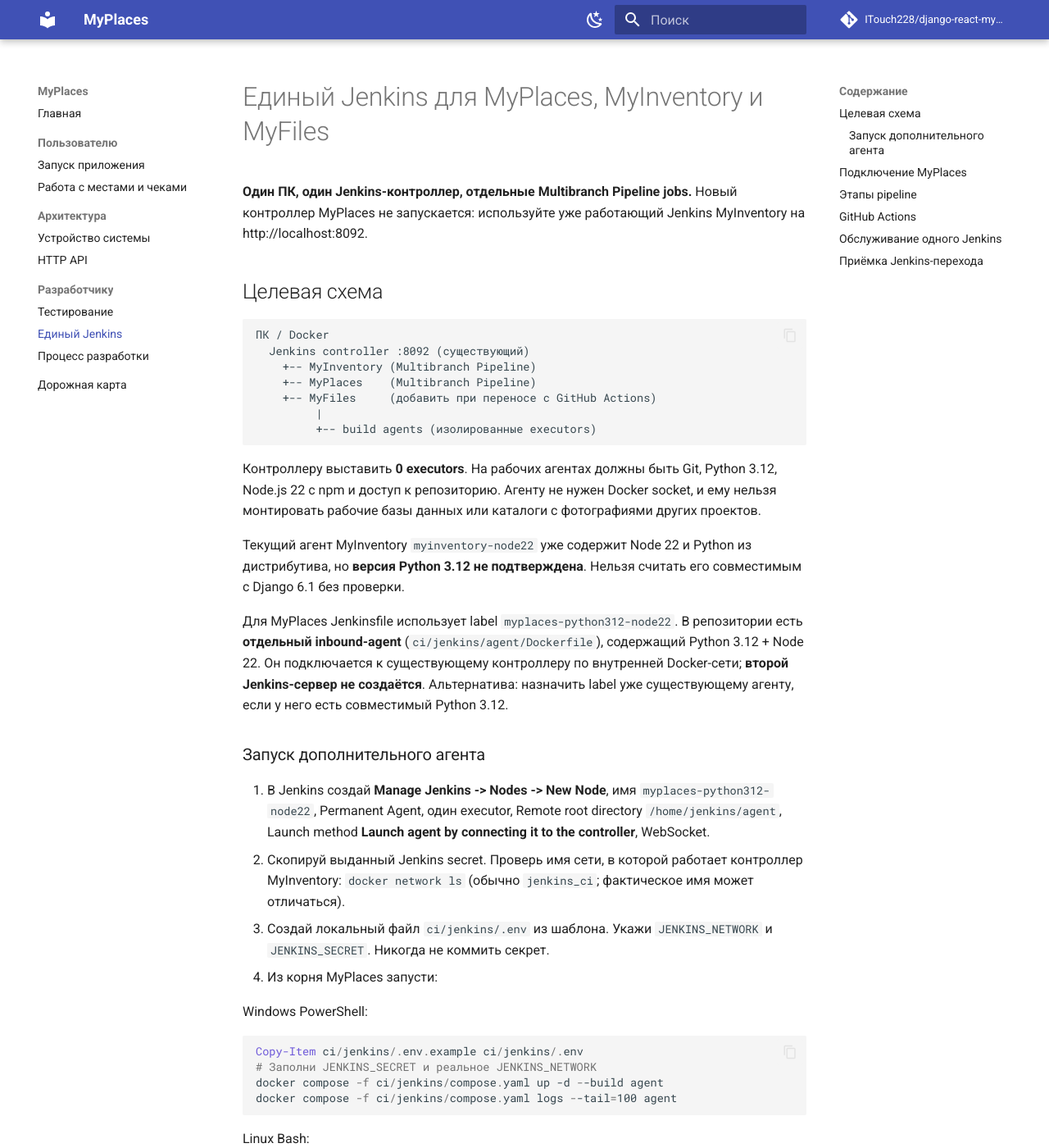
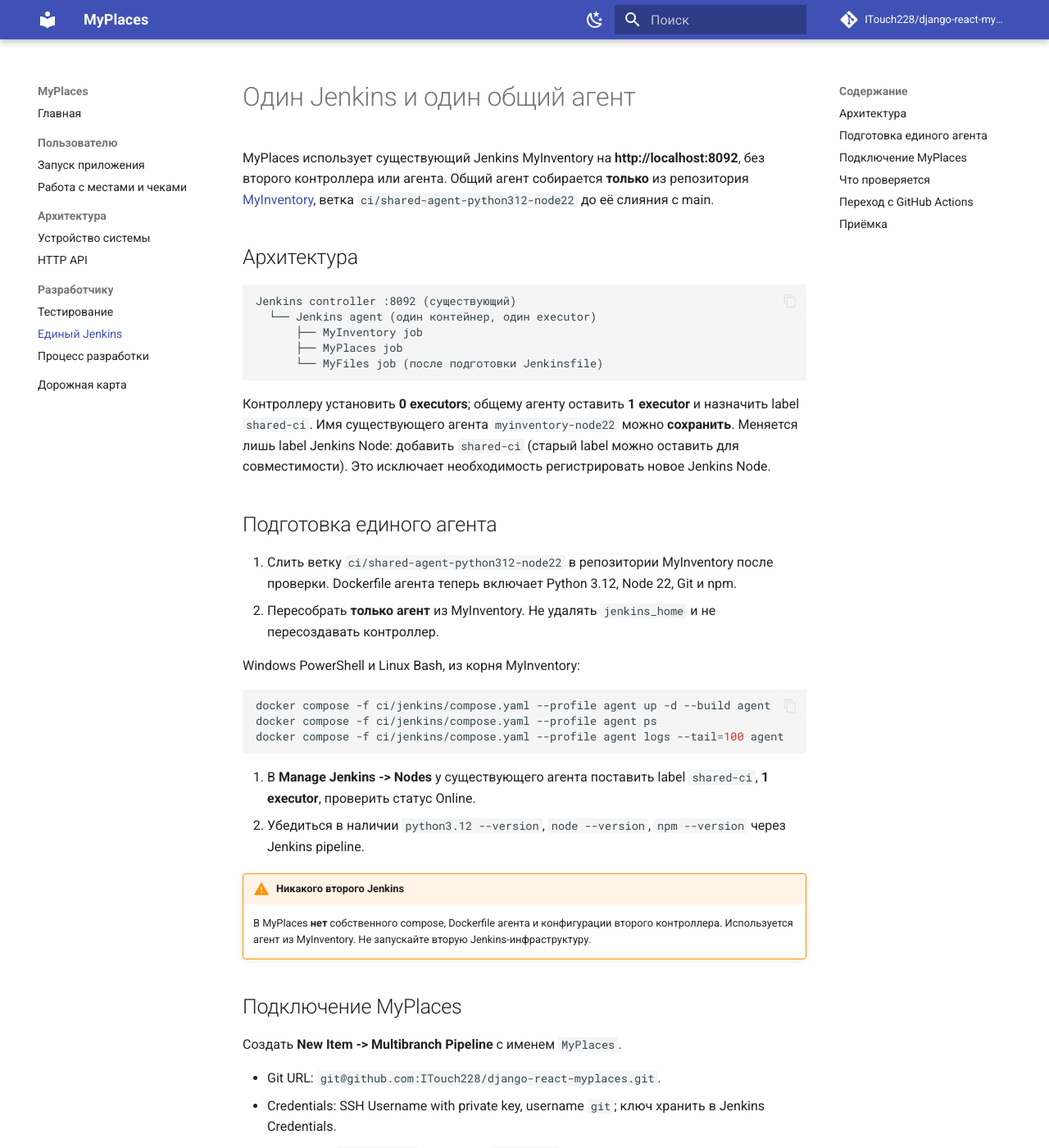
Before and after one commit to ITouch228/django-react-myplaces, an MkDocs documentation site: the page built from docs/jenkins.md, in a window 1280 px wide and 1400 px high. Shown: the whole window at 82% size. Built offline with MkDocs 1.6.1 and Material for MkDocs 9.7.7, drawn with Linux system fonts in a browser that asks for light colours; comment, search, counter and statistics services are not loaded; some of the changed text lies outside the part shown.

Commit message:
docs(ci): describe single Jenkins agent shared by all repositories

````diff
--- a/docs/jenkins.md
+++ b/docs/jenkins.md
@@ -1,97 +1,70 @@
-# Единый Jenkins для MyPlaces, MyInventory и MyFiles
+# Один Jenkins и один общий агент
 
-**Один ПК, один Jenkins-контроллер, отдельные Multibranch Pipeline jobs.** Новый контроллер MyPlaces не запускается: используйте уже работающий Jenkins MyInventory на http://localhost:8092.
+MyPlaces использует существующий Jenkins MyInventory на **http://localhost:8092**, без второго контроллера или агента. Общий агент собирается **только** из репозитория [MyInventory](https://github.com/ITouch228/fastapi-react-my_inventory), ветка `ci/shared-agent-python312-node22` до её слияния с main.
 
-## Целевая схема
+## Архитектура
 
 ```text
-ПК / Docker
-  Jenkins controller :8092 (существующий)
-    +-- MyInventory (Multibranch Pipeline)
-    +-- MyPlaces    (Multibranch Pipeline)
-    +-- MyFiles     (добавить при переносе с GitHub Actions)
-         |
-         +-- build agents (изолированные executors)
+Jenkins controller :8092 (существующий)
+  └── Jenkins agent (один контейнер, один executor)
+      ├── MyInventory job
+      ├── MyPlaces job
+      └── MyFiles job (после подготовки Jenkinsfile)
 ```
 
-Контроллеру выставить **0 executors**. На рабочих агентах должны быть Git, Python 3.12, Node.js 22 с npm и доступ к репозиторию. Агенту не нужен Docker socket, и ему нельзя монтировать рабочие базы данных или каталоги с фотографиями других проектов.
+Контроллеру установить **0 executors**; общему агенту оставить **1 executor** и назначить label `shared-ci`. Имя существующего агента `myinventory-node22` можно **сохранить**. Меняется лишь label Jenkins Node: добавить `shared-ci` (старый label можно оставить для совместимости). Это исключает необходимость регистрировать новое Jenkins Node.
 
-Текущий агент MyInventory `myinventory-node22` уже содержит Node 22 и Python из дистрибутива, но **версия Python 3.12 не подтверждена**. Нельзя считать его совместимым с Django 6.1 без проверки.
+## Подготовка единого агента
 
-Для MyPlaces Jenkinsfile использует label `myplaces-python312-node22`. В репозитории есть **отдельный inbound-agent** (`ci/jenkins/agent/Dockerfile`), содержащий Python 3.12 + Node 22. Он подключается к существующему контроллеру по внутренней Docker-сети; **второй Jenkins-сервер не создаётся**. Альтернатива: назначить label уже существующему агенту, если у него есть совместимый Python 3.12.
+1. Слить ветку `ci/shared-agent-python312-node22` в репозитории MyInventory после проверки. Dockerfile агента теперь включает Python 3.12, Node 22, Git и npm.
+2. Пересобрать **только агент** из MyInventory. Не удалять `jenkins_home` и не пересоздавать контроллер.
 
-### Запуск дополнительного агента
+Windows PowerShell и Linux Bash, из корня MyInventory:
 
-1. В Jenkins создай **Manage Jenkins -> Nodes -> New Node**, имя `myplaces-python312-node22`, Permanent Agent, один executor, Remote root directory `/home/jenkins/agent`, Launch method **Launch agent by connecting it to the controller**, WebSocket.
-2. Скопируй выданный Jenkins secret. Проверь имя сети, в которой работает контроллер MyInventory: `docker network ls` (обычно `jenkins_ci`; фактическое имя может отличаться).
-3. Создай локальный файл `ci/jenkins/.env` из шаблона. Укажи `JENKINS_NETWORK` и `JENKINS_SECRET`. Никогда не коммить секрет.
-4. Из корня MyPlaces запусти:
-
-Windows PowerShell:
-
-```powershell
-Copy-Item ci/jenkins/.env.example ci/jenkins/.env
-# Заполни JENKINS_SECRET и реальное JENKINS_NETWORK
-docker compose -f ci/jenkins/compose.yaml up -d --build agent
-docker compose -f ci/jenkins/compose.yaml logs --tail=100 agent
+```sh
+docker compose -f ci/jenkins/compose.yaml --profile agent up -d --build agent
+docker compose -f ci/jenkins/compose.yaml --profile agent ps
+docker compose -f ci/jenkins/compose.yaml --profile agent logs --tail=100 agent
 ```
 
-Linux Bash:
+3. В **Manage Jenkins -> Nodes** у существующего агента поставить label `shared-ci`, **1 executor**, проверить статус Online.
+4. Убедиться в наличии `python3.12 --version`, `node --version`, `npm --version` через Jenkins pipeline.
 
-```bash
-cp ci/jenkins/.env.example ci/jenkins/.env
-# Заполни JENKINS_SECRET и реальное JENKINS_NETWORK
-docker compose -f ci/jenkins/compose.yaml up -d --build agent
-docker compose -f ci/jenkins/compose.yaml logs --tail=100 agent
-```
-
-Агент не содержит Jenkins-контроллер, не публикует порты и не получает Docker socket. Проверить, что Node появился **Online**, прежде чем запускать Pipeline.
+!!! warning "Никакого второго Jenkins"
+    В MyPlaces **нет** собственного compose, Dockerfile агента и конфигурации второго контроллера. Используется агент из MyInventory. Не запускайте вторую Jenkins-инфраструктуру.
 
 ## Подключение MyPlaces
 
-1. В существующем Jenkins убедиться, что агент `myplaces-python312-node22` в статусе **Online**, содержит Python 3.12, Node 22, Git и npm.
-2. Создать **New Item -> Multibranch Pipeline** с именем `MyPlaces`.
-3. Branch Source -> Git, URL `git@github.com:ITouch228/django-react-myplaces.git`.
-4. Credentials: SSH Username with private key (пользователь `git`) из **Jenkins Credentials**, без приватных ключей в репозитории.
-5. Script Path: `Jenkinsfile`. Включить периодическое **Branch Indexing** для поиска новых веток; `pollSCM` опрашивает уже обнаруженные ветки.
-6. Выполнить **Scan Multibranch Pipeline Now**, затем запустить ветку `docs/mkdocs-shared-jenkins`.
-7. Убедиться, что все этапы зелёные и последний SHA совпадает с push.
+Создать **New Item -> Multibranch Pipeline** с именем `MyPlaces`.
 
-Если GitHub SSH host key ещё не известен Jenkins, настройте проверенный ключ в Git Host Key Verification Configuration; **не отключайте** host verification.
+- Git URL: `git@github.com:ITouch228/django-react-myplaces.git`.
+- Credentials: SSH Username with private key, username `git`; ключ хранить в Jenkins Credentials.
+- Script Path: `Jenkinsfile`; agent label `shared-ci`.
+- Включить Branch Indexing и проверить Scan Multibranch Pipeline Now.
+- Запустить ветку `docs/mkdocs-shared-jenkins` и проверить актуальный SHA.
 
-## Этапы pipeline
+`pollSCM` проверяет уже найденные ветки; Branch Indexing обнаруживает новые. Проверяйте SSH host key, не отключайте его проверку.
 
-| Этап | Команда / проверка |
+## Что проверяется
+
+| Этап | Проверка |
 | --- | --- |
-| Checkout | Git + версии Python/Node |
-| Backend deps | `pip install` в виртуальное окружение workspace |
-| Backend lint/types | Ruff lint/format, mypy |
-| Django | system check, контроль миграций |
-| Backend tests | Django TestCase и coverage |
-| Frontend deps | `npm ci` |
-| Frontend quality | ESLint, TypeScript/Vite build |
-| Frontend tests | Vitest (пока поддерживает пустой набор) |
-| Docs | MkDocs strict, проверка итогового HTML |
+| Backend | Ruff, mypy, Django checks, миграции, тесты, coverage |
+| Frontend | npm ci, ESLint, Vite/TypeScript build, Vitest |
+| Документация | MkDocs strict и проверка собранного HTML |
 
-Jenkinsfile не собирает APK (MyPlaces - веб-приложение), не выкладывает новые версии, не монтирует Docker socket и **не подключается к действующей базе**. Отчёты coverage хранятся как артефакты без пользовательских файлов. `buildDiscarder` ограничивает историю.
+MyInventory использует тот же label `shared-ci`. Для MyFiles отдельный Jenkinsfile ещё предстоит добавить, не создавая другого агента.
 
-## GitHub Actions
+Рабочие директории jobs изолированы Jenkins. Python virtualenv создаётся внутри workspace каждого задания. Docker socket, рабочие SQLite-базы и каталоги файлов не передаются агенту.
 
-На время внедрения Jenkins текущий GitHub Actions workflow **оставлен** как проверенный резервный CI. После того как Jenkins прогонит несколько коммитов и будет проверяться при push, можно отдельным PR выключить дублирующий Actions. Не отключайте работающий CI до подтверждения нового.
+## Переход с GitHub Actions
 
-## Обслуживание одного Jenkins
+GitHub Actions MyPlaces оставляем как резерв до подтверждения успешного Jenkins на нескольких коммитах. Только после проверки поведения Multibranch Pipeline можно отключить дублирующий Actions отдельным изменением.
 
-- Для MyInventory и MyPlaces используйте разные workspace и lock-файлы, не общий `node_modules`.
-- Ограничьте параллелизм по памяти ПК: один executor на агенте - безопасная начальная настройка.
-- Храните Jenkins credentials только в Jenkins, отдельно от Git репозиториев.
-- Периодически сохраняйте `jenkins_home` и проверяйте восстановление; не используйте `docker compose down -v` на действующей установке.
-- Не копируйте `ci/jenkins/compose.yaml` MyInventory в MyPlaces: он содержит определение **того же контроллера**, что привело бы к дублированию.
+## Приёмка
 
-## Приёмка Jenkins-перехода
-
-1. Агент online и виден MyPlaces job.
-2. Изменение в feature-ветке запускает pipeline.
-3. Ошибка Ruff/TypeScript/теста приводит к FAILED.
-4. Исправленный commit запускает новый build.
-5. Проверка docs выполняет `mkdocs build --strict`.
-6. Последний SHA зелёный; после merge отдельно проверен main.
+1. В Jenkins один контроллер, **один Online агент** с label `shared-ci`.
+2. MyInventory и MyPlaces jobs работают по очереди и проходят CI на последнем SHA.
+3. Ошибка Ruff/TypeScript приводит к FAILED, исправленный коммит вызывает новый запуск.
+4. MkDocs strict проходит в обоих проектах.
+5. После merge проверен `main`.
````
